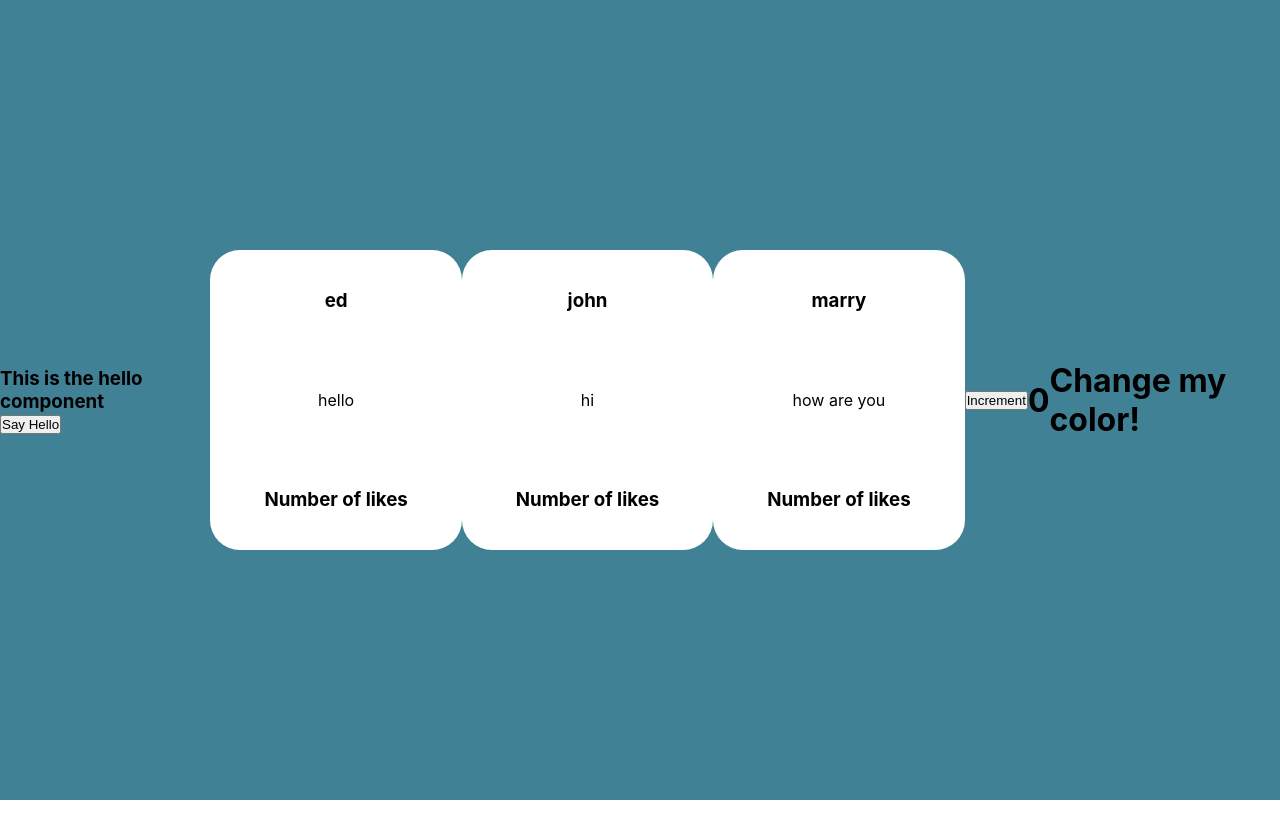
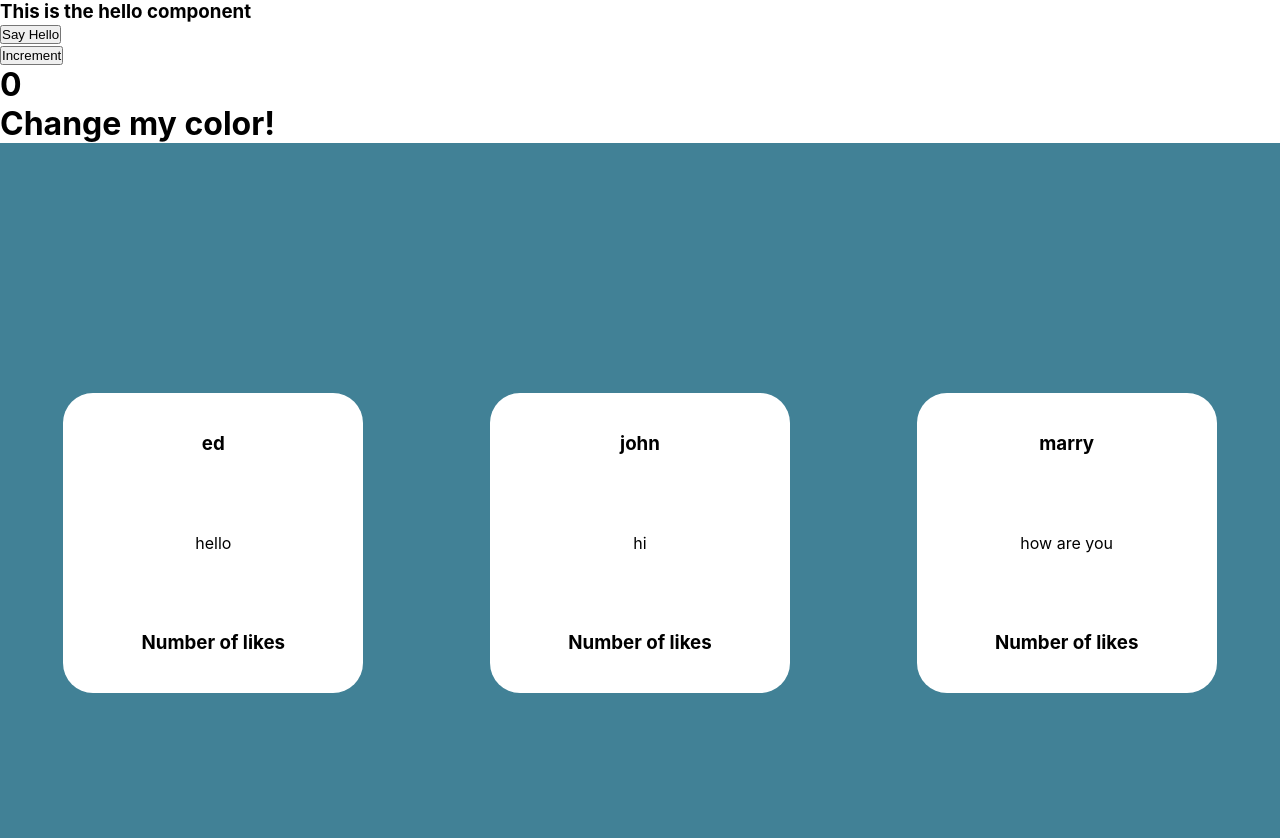
Before and after one commit to Juminhark/react-hooks-tutorial, a React (Create React App) app: page / in a window 1280 px wide. Shown: the top 838 px of the page. Before the commit the page ends 800 px from the top, so only its background shows below. Built offline with nearby package versions, Linux system fonts and the light colour scheme; the HTML template or start-up script is replaced by a standard one.

Commit message:
add componenet

```diff
--- a/src/App.js
+++ b/src/App.js
@@ -1,37 +1,27 @@
-import React, {useState} from 'react';
-import Hello from './sayHello';
-import Tweet from './Tweet';
+import React, { useState } from 'react';
+import Hello from './components/sayHello';
+import Count from './components/Count';
+import Tweet from './components/Tweet';
+import './App.css';
 
 function App() {
 
-  const [isRed, setRed] = useState(false);
-  const [count, setCount] = useState(0);
-
-  const Increment = () => {
-    setCount(count + 1);
-    setRed(!isRed);
-  };
-
-  const [users, setUsers] = useState([
-
-    { name: "ed", message: "hello"},
-    { name: "john", message: "hi" },
-    { name: "marry", message: "how are you" }
+  const [ users ] = useState([
+    { id: 1, name: "ed", message: "hello"},
+    { id: 2, name: "john", message: "hi" },
+    { id: 3, name: "marry", message: "how are you" }
   ]);
 
   return (
-    <div className='app'>
+    <div>
+      <Hello />
+      <Count />
 
-      <Hello />
-
-      {users.map(user => (
-        <Tweet name={user.name} message={user.message}/>
-      ))}
-
-      <button onClick={Increment}>Increment</button>
-      <h1>{count}</h1>
-
-      <h1 className={isRed ? 'red' : ''}>Change my color!</h1>
+      <div className='app'>
+        {users.map(user => (
+          <Tweet key={user.id} name={user.name} message={user.message}/>
+        ))}
+      </div>
     </div>
   );
 }
--- /dev/null
+++ b/src/components/Count.js
@@ -0,0 +1,20 @@
+import React, { useState } from 'react'
+
+export default function Count() {
+
+  const [isRed, setRed] = useState(false);
+  const [count, setCount] = useState(0);
+
+  const Increment = () => {
+    setCount(count + 1);
+    setRed(!isRed);
+  };
+
+  return (
+    <div>
+      <button onClick={Increment}>Increment</button>
+      <h1>{count}</h1>
+      <h1 className={isRed ? 'red' : ''}>Change my color!</h1>
+    </div>
+  )
+}
--- a/src/Tweet.js
+++ b/src/components/Tweet.js
@@ -1,5 +1,4 @@
 import React from 'react';
-import './App.css';
 
 function Tweet({name, message}){
     return(
```
Also changed, not shown: src/components/sayHello.js (renamed from src/sayHello.js), 1 other file (tests, documents, lock files or other folders).
